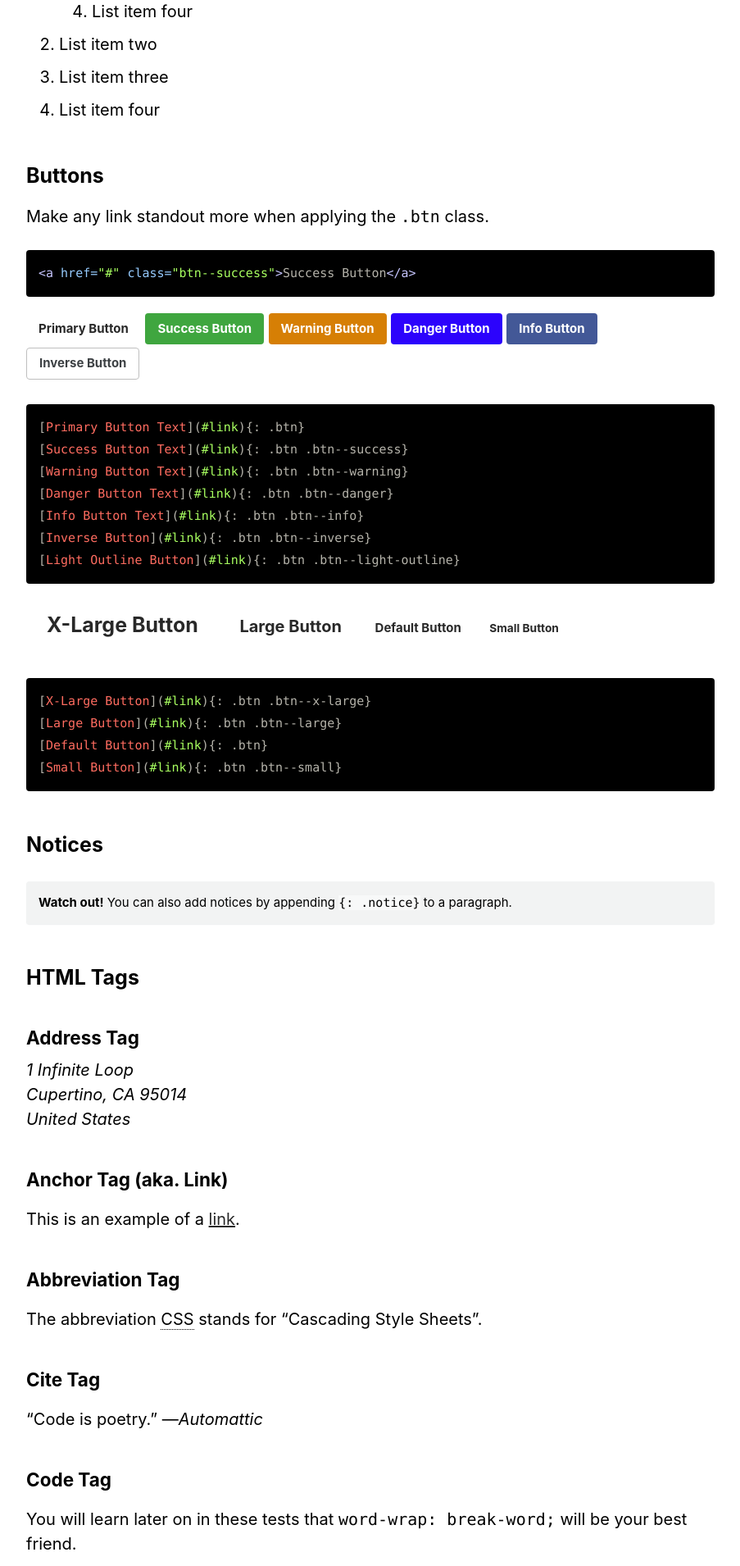
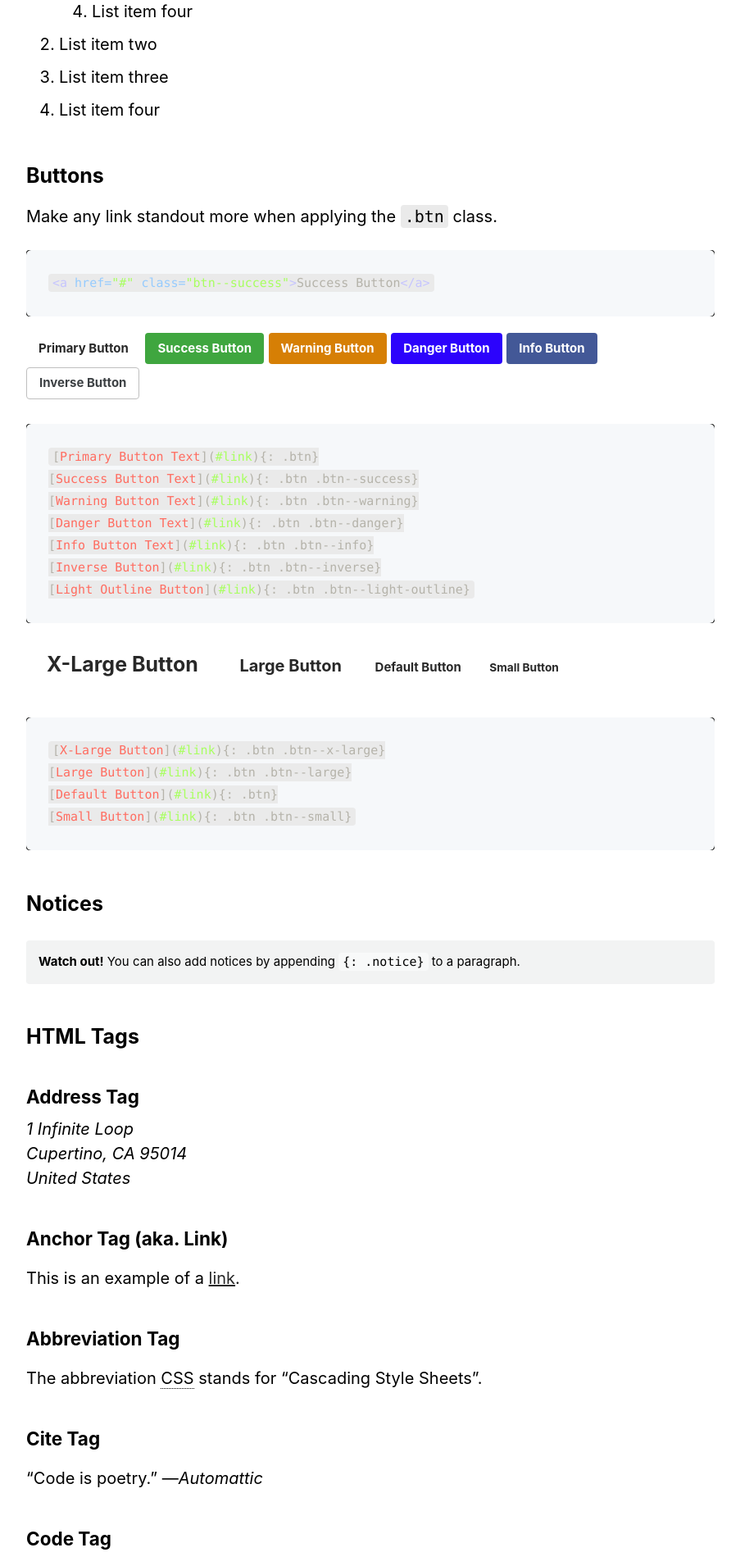
Before and after one commit to alicino/blog, a Jekyll site: the page built from _pages/archive-layout-with-content.md, in a window 1280 px wide. Shown: the part 3042-4952 px from the top of the page at 82% size, without its empty margins (188-1091 px from the left). Built offline with Jekyll 4.4.1, drawn with Linux system fonts in a browser that asks for light colours; cached includes are drawn as plain includes.

Commit message:
Adjust code block styling with custom CSS

```diff
--- a/_includes/head/custom.html
+++ b/_includes/head/custom.html
@@ -6,3 +6,6 @@
 <link rel="shortcut icon" type="image/png" href="{{ '/assets/images/favicon-50.png' | relative_url }}">
 
 <!-- end custom head snippets -->
+
+<!-- ChatGPT inclusion -->
+<link rel="stylesheet" href="{{ '/assets/css/custom.css' | relative_url }}">
--- /dev/null
+++ b/assets/css/custom.css
@@ -0,0 +1,18 @@
+.highlight {
+  background: #f6f8fa !important; /* Cinza clareado estilo GitHub */
+  border-radius: 6px;
+  padding: 12px;
+  overflow-x: auto;
+}
+
+.highlight pre {
+  background: transparent !important;
+  margin: 0;
+  padding: 0;
+}
+
+code {
+  background: #eaeaea;
+  padding: 2px 5px;
+  border-radius: 4px;
+}
```
